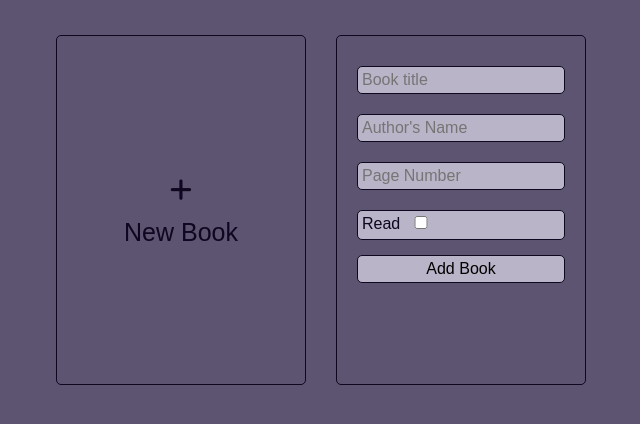
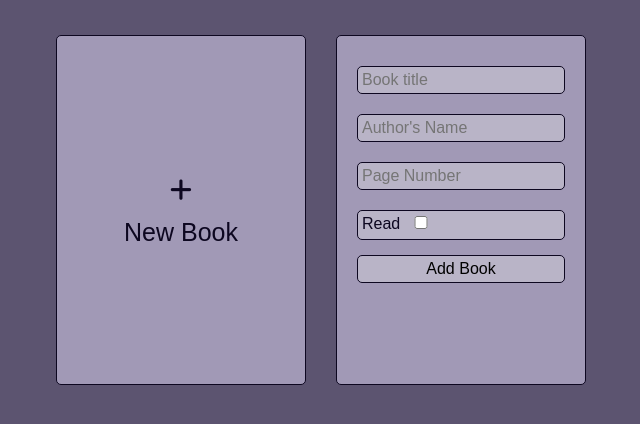
Before and after one commit to Raj102546/My-Library, a plain HTML site: page index.html in a window 1280 px wide. Both pictures are taken after a click on the button "New Book". Shown: the whole page, without its empty margins (319-959 px from the left). Drawn offline with Linux system fonts and the light colour scheme.

Commit message:
minor changes

```diff
--- a/style.css
+++ b/style.css
@@ -20,7 +20,7 @@ body {
     flex-direction: column;
     justify-content: center;
     font-size: 25px;
-    background-color: transparent;
+    background-color: #a199b6;
     border: 1px solid #0d0720;
     color: #0d0720;
     border-radius: 5px;
@@ -48,7 +48,7 @@ span {
     padding: 20px;
     margin: 15px;
     font-size: 25px;
-    background-color: transparent;
+    background-color: #a199b6;
     border: 1px solid #0d0720;
     color: #0d0720;
     border-radius: 5px;
```
